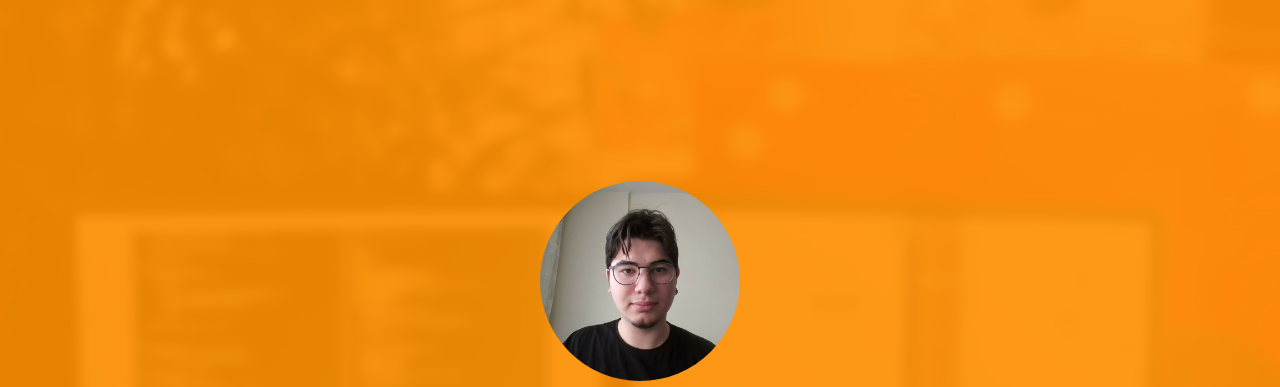
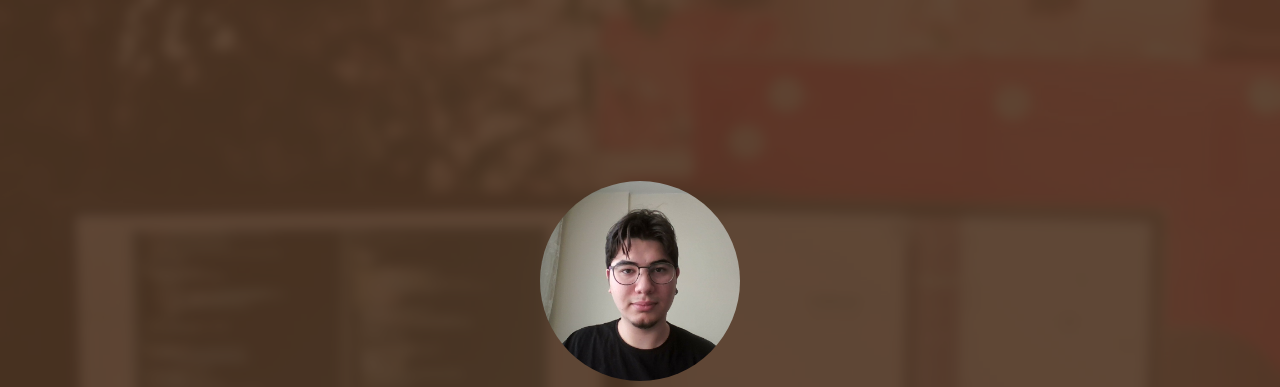
Before and after one commit to SalihYzts/SalihYzts.github.io, a plain HTML site: page index.html in a window 1280 px wide. Shown: the top 387 px of the page. Drawn offline with nearby package versions, Linux system fonts and the light colour scheme; files whose address does not match are found by name.

Commit message:
bg color change

```diff
--- a/css/style.css
+++ b/css/style.css
@@ -100,7 +100,7 @@ h1, h2, h3, h4, h5, h6, figure {
         bottom: 0;
         left: 0;
         right: 0;
-  background: rgba(255, 144, 0, 0.9);
+        background: rgba(79, 54, 35, 0.9);
     }
 #fh5co-header .display-t,
 .fh5co-cover .display-t {
```
Lines whose indentation alone changed are shown as unchanged.
